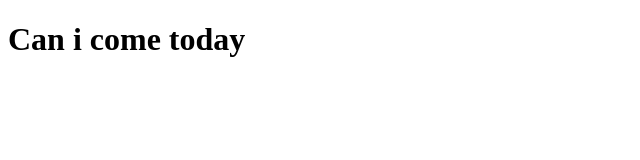
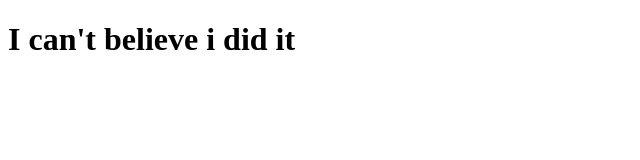
Before and after one commit to somzy5643/form, a plain HTML site: page index.html in a window 1280 px wide. Shown: the whole page, without its empty margins (0-640 px from the left). Drawn offline with Linux system fonts and the light colour scheme.

Commit message:
Update index.html

```diff
--- a/index.html
+++ b/index.html
@@ -3,9 +3,9 @@
 <head>
 	<meta charset="utf-8">
 	<meta name="viewport" content="width=device-width, initial-scale=1">
-	<title>My Document</title>
+	<title>My First Website</title>
 </head>
 <body>
-<h1>Can i come today</h1>
+<h1>I can't believe i did it</h1>
 </body>
 </html>
```
